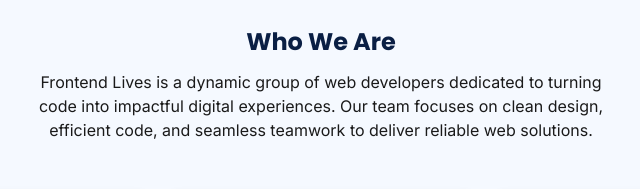
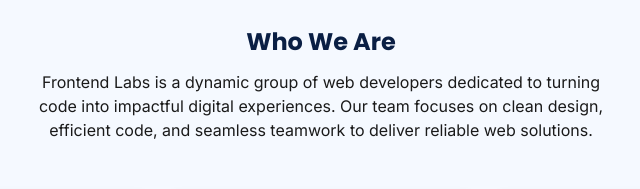
Before and after one commit to brm29/ms-team-portfolio, a plain HTML site: page index.html in a window 1280 px wide. Shown: the part 143-332 px from the top of the page, 319-959 px from the left. Drawn offline with Linux system fonts and the light colour scheme.

Commit message:
Fix spelling error

```diff
--- a/index.html
+++ b/index.html
@@ -26,7 +26,7 @@
     <section class="intro">
         <h2 class="intro-heading">Who We Are</h2>
         <p class="intro-text">
-            Frontend Lives is a dynamic group of web developers dedicated to turning code into impactful digital experiences.
+            Frontend Labs is a dynamic group of web developers dedicated to turning code into impactful digital experiences.
             Our team focuses on clean design, efficient code, and seamless teamwork to deliver reliable web solutions.
         </p>
     </section>
```
